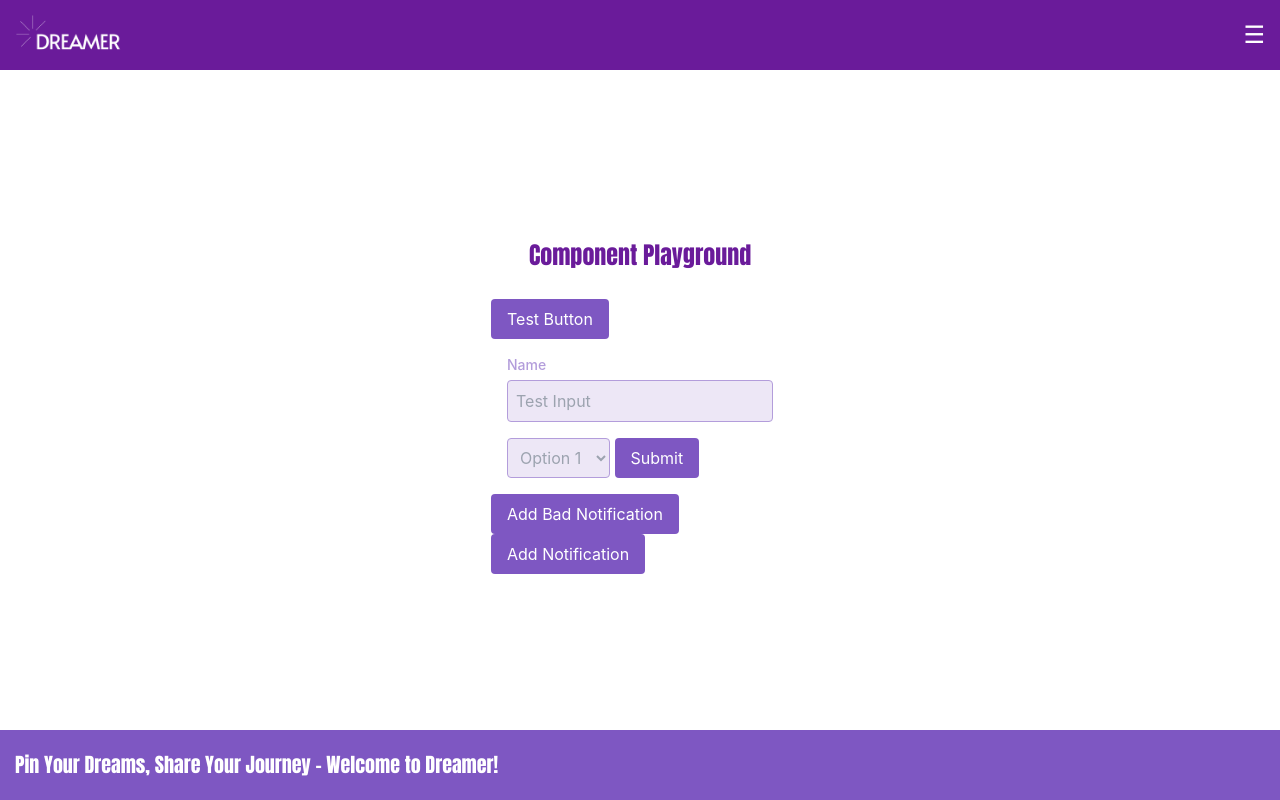
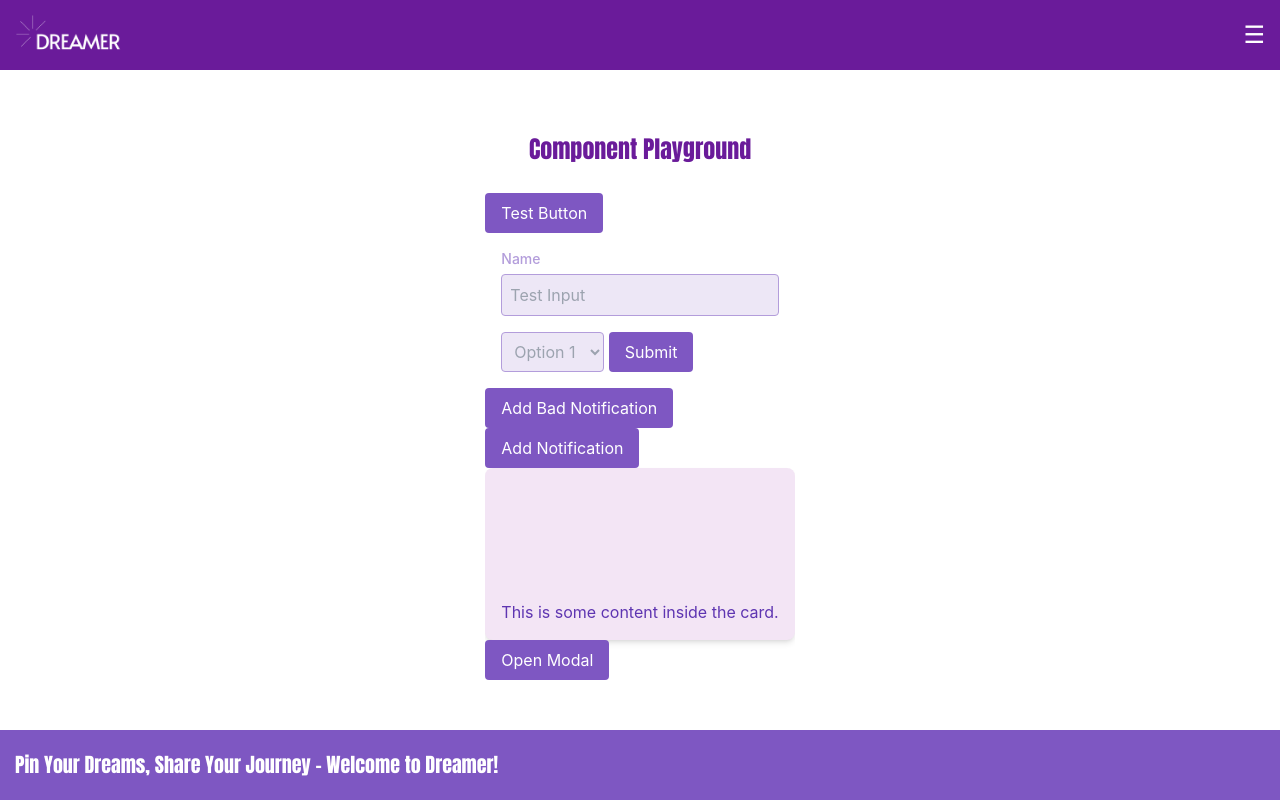
Before and after one commit to vishnukommuri326/Dreamers, a React (Create React App) app in the folder front-end/: page /testing in a window 1280 px wide. Built offline with nearby package versions, Linux system fonts and the light colour scheme.

Commit message:
feat: create Card and Modal components

```diff
--- a/front-end/src/assets/styles/output.css
+++ b/front-end/src/assets/styles/output.css
@@ -614,6 +614,10 @@ video {
   width: 33.333333% !important;
 }
 
+.w-96 {
+  width: 24rem !important;
+}
+
 .transform {
   transform: translate(var(--tw-translate-x), var(--tw-translate-y)) rotate(var(--tw-rotate)) skewX(var(--tw-skew-x)) skewY(var(--tw-skew-y)) scaleX(var(--tw-scale-x)) scaleY(var(--tw-scale-y)) !important;
 }
@@ -632,6 +636,10 @@ video {
 
 .justify-center {
   justify-content: center !important;
+}
+
+.justify-between {
+  justify-content: space-between !important;
 }
 
 .rounded {
@@ -708,6 +716,11 @@ video {
 .bg-red-200 {
   --tw-bg-opacity: 1 !important;
   background-color: rgb(254 202 202 / var(--tw-bg-opacity)) !important;
+}
+
+.bg-black {
+  --tw-bg-opacity: 1 !important;
+  background-color: rgb(0 0 0 / var(--tw-bg-opacity)) !important;
 }
 
 .bg-opacity-50 {
@@ -814,6 +827,16 @@ video {
   color: rgb(239 68 68 / var(--tw-text-opacity)) !important;
 }
 
+.text-purpleMain {
+  --tw-text-opacity: 1 !important;
+  color: rgb(106 27 154 / var(--tw-text-opacity)) !important;
+}
+
+.text-purpleDarker {
+  --tw-text-opacity: 1 !important;
+  color: rgb(81 45 168 / var(--tw-text-opacity)) !important;
+}
+
 .opacity-0 {
   opacity: 0 !important;
 }
@@ -825,6 +848,12 @@ video {
 .shadow-lg {
   --tw-shadow: 0 10px 15px -3px rgb(0 0 0 / 0.1), 0 4px 6px -4px rgb(0 0 0 / 0.1) !important;
   --tw-shadow-colored: 0 10px 15px -3px var(--tw-shadow-color), 0 4px 6px -4px var(--tw-shadow-color) !important;
+  box-shadow: var(--tw-ring-offset-shadow, 0 0 #0000), var(--tw-ring-shadow, 0 0 #0000), var(--tw-shadow) !important;
+}
+
+.shadow-md {
+  --tw-shadow: 0 4px 6px -1px rgb(0 0 0 / 0.1), 0 2px 4px -2px rgb(0 0 0 / 0.1) !important;
+  --tw-shadow-colored: 0 4px 6px -1px var(--tw-shadow-color), 0 2px 4px -2px var(--tw-shadow-color) !important;
   box-shadow: var(--tw-ring-offset-shadow, 0 0 #0000), var(--tw-ring-shadow, 0 0 #0000), var(--tw-shadow) !important;
 }
 
--- a/front-end/src/components/card.js
+++ b/front-end/src/components/card.js
@@ -0,0 +1,12 @@
+import React from 'react';
+
+function Card({ title, children }) {
+  return (
+    <div className="bg-purpleLight text-purpleDark shadow-md rounded-lg p-4">
+      <h2 className="text-2xl font-bold mb-4">{title}</h2>
+      <div>{children}</div>
+    </div>
+  );
+}
+
+export default Card;
--- /dev/null
+++ b/front-end/src/components/modal.js
@@ -0,0 +1,19 @@
+import React from 'react';
+
+function Modal({ isOpen, onClose, title, children }) {
+  if (!isOpen) return null;
+
+  return (
+    <div className="fixed inset-0 bg-black bg-opacity-50 flex justify-center items-center">
+      <div className="bg-purpleLight text-purpleDark p-6 rounded-lg shadow-lg w-96">
+        <div className="flex justify-between items-center mb-4">
+          <h3 className="text-lg font-bold text-purpleMain">{title}</h3>
+          <button onClick={onClose} className="text-purpleDarker">X</button>
+        </div>
+        <div>{children}</div>
+      </div>
+    </div>
+  );
+}
+
+export default Modal;
--- a/front-end/src/pages/TestPage.js
+++ b/front-end/src/pages/TestPage.js
@@ -2,6 +2,8 @@ import React, { useState } from 'react';
 import Button from '../components/button'
 import {Form, Dropdown, InputField} from '../components/form'
 import {Notif, NotifContainer} from '../components/notif';
+import Card from '../components/card';
+import Modal from '../components/modal';
 
 /**
  * A React component that represents a single page of the app.
@@ -21,15 +23,19 @@ const TestPage = props => {
     setNotitfs((prev) => [...prev, { message, type }]);
   };
 
+  // nesscessary for modal component
+  const [isModalOpen, setModalOpen] = useState(false);
+
+
     return (
       <div>
          <h1 className="text-2xl font-bold mb-4">Component Playground</h1>
 
-        {/* Test Button */}
+        {/* Example Button */}
         <Button>Test Button</Button>
 
 
-        {/* Testing Form with InputField and Dropdown */}
+        {/* Example Form with InputField and Dropdown */}
         <Form onSubmit={handleSubmit}>
                 {/* InputField without state management */}
                 <InputField type="text" placeholder="Test Input" label="Name" />
@@ -46,19 +52,25 @@ const TestPage = props => {
 
       {/* Example notif trigger workflow */}
       <div>
-      <button onClick={() => addNotif('I am a bad notification!!!!!!!!!!!!! Oh nnoooooooooooooooooooooooooooooo', 'error')}>
-        <Button>Add Bad Notification </Button>
-      </button>
+        <Button onClick={() => addNotif('I am a bad notification!!!!!!!!!!!!! Oh nnoooooooooooooooooooooooooooooo', 'error')} >Add Bad Notification </Button>
       </div>
       <div>
-      <button onClick={() => addNotif('I am a notification!!!!!!!!!!!!! Yaaaaaaaaaaaaaaaaaaaaaaaaaaaaaaaaay', 'success')}>
-        <Button>Add Notification </Button>
-      </button>
+        <Button onClick={() => addNotif('I am a notification!!!!!!!!!!!!! Yaaaaaaaaaaaaaaaaaaaaaaaaaaaaaaaaay', 'success')} >Add Notification </Button>
       </div>
       <NotifContainer notifs={notifs} setNotifs={setNotitfs} />
 
+       {/* Example card */}
 
+      <Card title="">
+        <p>This is some content inside the card.</p>
+      </Card>
 
+      {/* Example modal */}
+      <Button onClick={() => setModalOpen(true)}>  Open Modal </Button>
+      <Modal isOpen={isModalOpen} onClose={() => setModalOpen(false)} title="Example Modal">
+        <p>This is the modal content. You can add buttons and stuff</p>
+        <Button> Hii  </Button>
+      </Modal>
 
 
 
```
Also changed, not shown: front-end/src/components/popup.js (deleted).
